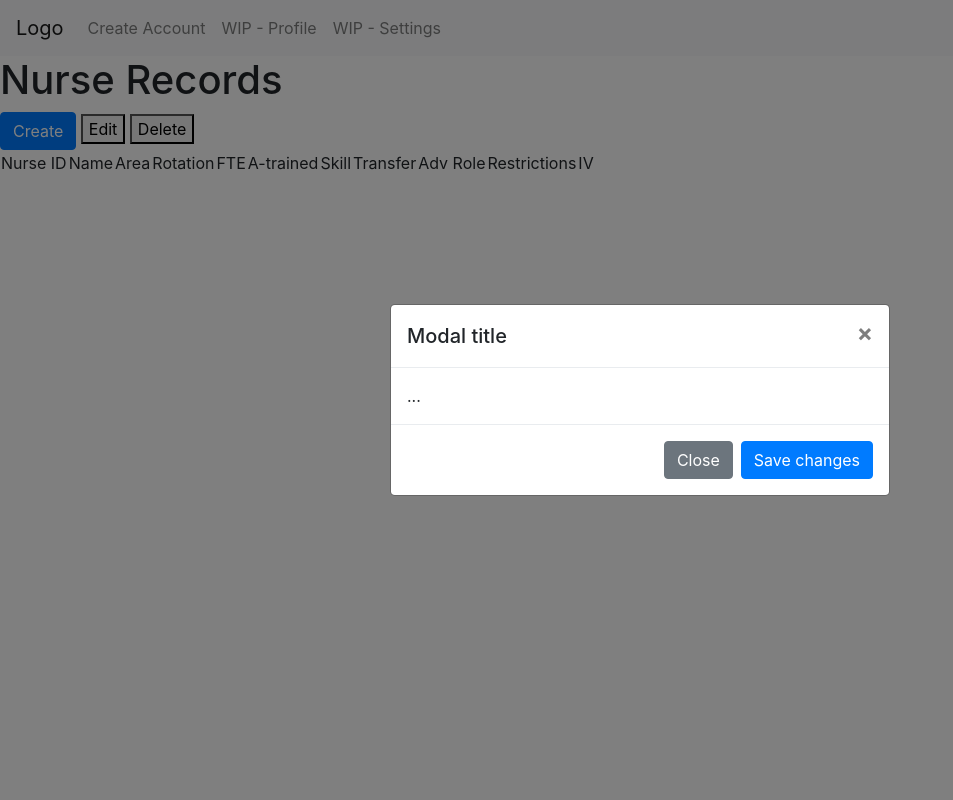
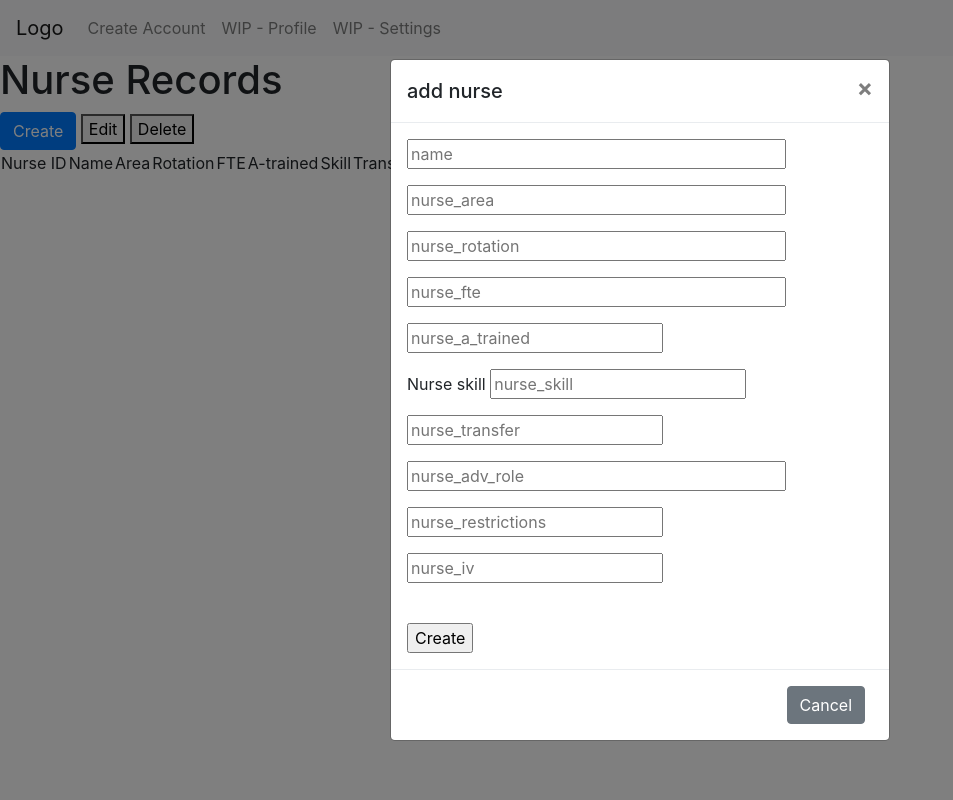
Before and after one commit to jho53/smart-roster-schedule, a Flask app: page /nurseRecords in a window 1280 px wide, after a click on "Create". Shown: the whole page, without its empty margins (0-953 px from the left). Run offline with Flask 2, Linux system fonts and the light colour scheme; the visitor is signed in with stand-in values (Sample User, id 1); data that the repository does not hold is empty; some libraries are stand-ins or nearby versions.

Commit message:
Add nurse
Kinda working add nurse

```diff
--- a/code/main.py
+++ b/code/main.py
@@ -109,10 +109,39 @@ def nurse_records():
     nurse_list = cursor.fetchall()
     return render_template("./Records/nurseRecord.html", loggedin=session['loggedin'], nurseList=nurse_list)
 
+@app.route("/nurseRecords", methods=["POST"])
 
-@app.route("/nurseRecordsSubmit", methods=['POST'])
-def nurse_records_submit():
-    return
+def add_nurse_records():
+
+
+    if 'nurse_name' in request.form and 'nurse_area' in request.form and 'nurse_rotation' in request.form and 'nurse_fte' in request.form and 'nurse_a_trained' in request.form and 'nurse_skill' in request.form and 'nurse_transfer' in request.form and 'nurse_adv_role' in request.form and 'nurse_restrictions' in request.form and 'nurse_iv' in request.form:
+        nurse_name = request.form['nurse_name']
+        nurse_area = request.form['nurse_area']
+        nurse_rotation = request.form['nurse_rotation']
+        nurse_fte = request.form['nurse_fte']
+        nurse_a_trained = request.form['nurse_a_trained']
+        nurse_skill = request.form['nurse_skill']
+        nurse_transfer = request.form['nurse_transfer']
+        nurse_adv_role = request.form['nurse_adv_role']
+        nurse_restrictions = request.form['nurse_restrictions']
+        nurse_iv = request.form['nurse_iv']
+
+    query = "insert into smartroster.nurses( nurse_name, nurse_area, nurse_rotation, nurse_fte, nurse_a_trained, nurse_skill, nurse_transfer, nurse_adv_role, nurse_restrictions, nurse_iv) " \
+        "VALUES (%s,%s,%s,%s,%s,%s,%s,%s,%s,%s)"
+
+    arguments = (nurse_name, nurse_area, nurse_rotation, nurse_fte, nurse_a_trained, nurse_skill, nurse_transfer, nurse_adv_role, nurse_restrictions, nurse_iv)
+
+    try:
+        cursor.execute(query, arguments)
+
+        db.commit()
+
+    except Error as error:
+        print(error)
+
+    cursor.execute("SELECT * FROM nurses")
+    nurse_list = cursor.fetchall()
+    return render_template("./Records/nurseRecord.html", loggedin=session['loggedin'], nurseList=nurse_list)
 
 
 @app.route("/patientRecords", methods=["GET"])
--- a/code/templates/Records/nurseRecord.html
+++ b/code/templates/Records/nurseRecord.html
@@ -53,17 +53,52 @@
     <div class="modal-dialog modal-dialog-centered" role="document">
       <div class="modal-content">
         <div class="modal-header">
-          <h5 class="modal-title" id="exampleModalLongTitle">Modal title</h5>
+          <h5 class="modal-title" id="exampleModalLongTitle">add nurse</h5>
           <button type="button" class="close" data-dismiss="modal" aria-label="Close">
             <span aria-hidden="true">&times;</span>
           </button>
         </div>
         <div class="modal-body">
-          ...
+            <form action="/nurseRecords" method="post">
+                <p>
+                    <input id="nurse_name" name="nurse_name" required="" size="32" type="text" value="" placeholder="name"><br>
+                </p>
+                <p>
+                    <input id="nurse_area" name="nurse_area" required="" size="32" type="text" value=""placeholder="nurse_area"><br>
+                </p>
+                <p>
+                    <input id="nurse_rotation" name="nurse_rotation" required="" size="32" type="text" value=""placeholder="nurse_rotation"><br>
+                </p>
+                <p>
+                    <input id="nurse_fte" name="nurse_fte" required="" size="32" type="text" value=""placeholder="nurse_fte"><br>
+                </p>
+                <p>
+                    <input id="nurse_a_trained" name="nurse_a_trained" required="" size="32" type="number" value=""placeholder="nurse_a_trained"><br>
+                </p>
+                <p>
+                    Nurse skill
+                    <input id="nurse_skill" name="nurse_skill" required="" size="32" type="number" value=""placeholder="nurse_skill"><br>
+                </p>
+                <p>
+                    <input id="nurse_transfer" name="nurse_transfer" required="" size="32" type="number" value=""placeholder="nurse_transfer"><br>
+                </p>
+                <p>
+                    <input id="nurse_adv_role" name="nurse_adv_role" required="" size="32" type="text" value=""placeholder="nurse_adv_role"><br>
+                </p>
+                <p>
+                    <input id="nurse_restrictions" name="nurse_restrictions" required="" size="32" type="number" value=""placeholder="nurse_restrictions"><br>
+                </p>
+                <p>
+                    <input id="nurse_iv" name="nurse_iv" required="" size="32" type="number" value=""placeholder="nurse_iv"><br>
+                </p>
+                <br>
+                <input id="submit" name="submit" type="submit" value="Create">
+            </form>
         </div>
         <div class="modal-footer">
-          <button type="button" class="btn btn-secondary" data-dismiss="modal">Close</button>
-          <button type="button" class="btn btn-primary">Save changes</button>
+          <button type="button" class="btn btn-secondary" data-dismiss="modal">Cancel</button>
+          <p>
+
         </div>
       </div>
     </div>
```
